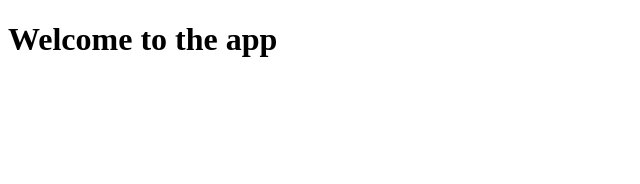
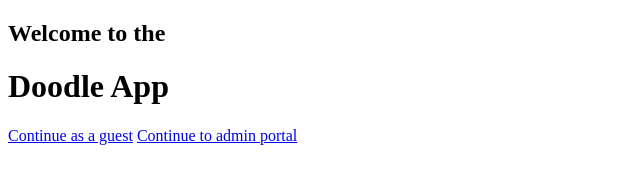
Before and after one commit to ShaimaaAliECE/lab3-cbyce, a website: page lab3/static/index.html in a window 1280 px wide. Shown: the whole page, without its empty margins (0-640 px from the left). Drawn offline with Linux system fonts and the light colour scheme.

Commit message:
Minor changes, walking through initial set up

```diff
--- a/lab3/index.js
+++ b/lab3/index.js
@@ -6,6 +6,12 @@ const app = express();
 app.use(express.static('static'));
 
 // dynamic handling
+app.get('/guest', (req, res) => {
 
+});
+
+app.get('/login', (req, res) => {
+    res.send('<div>Hello</div>');
+});
 
 //app.listen(2000);
--- a/lab3/static/index.html
+++ b/lab3/static/index.html
@@ -7,6 +7,13 @@
     <title>Express App - SE3316 Lab 3</title>
 </head>
 <body>
-    <h1>Welcome to the app</h1>
+    <div>
+        <h2>Welcome to the</h2>
+        <h1>Doodle App</h1>
+    </div>
+    <div>
+        <a href="/guest">Continue as a guest</a>
+        <a href="/login">Continue to admin portal</a>
+    </div>
 </body>
 </html>
```
